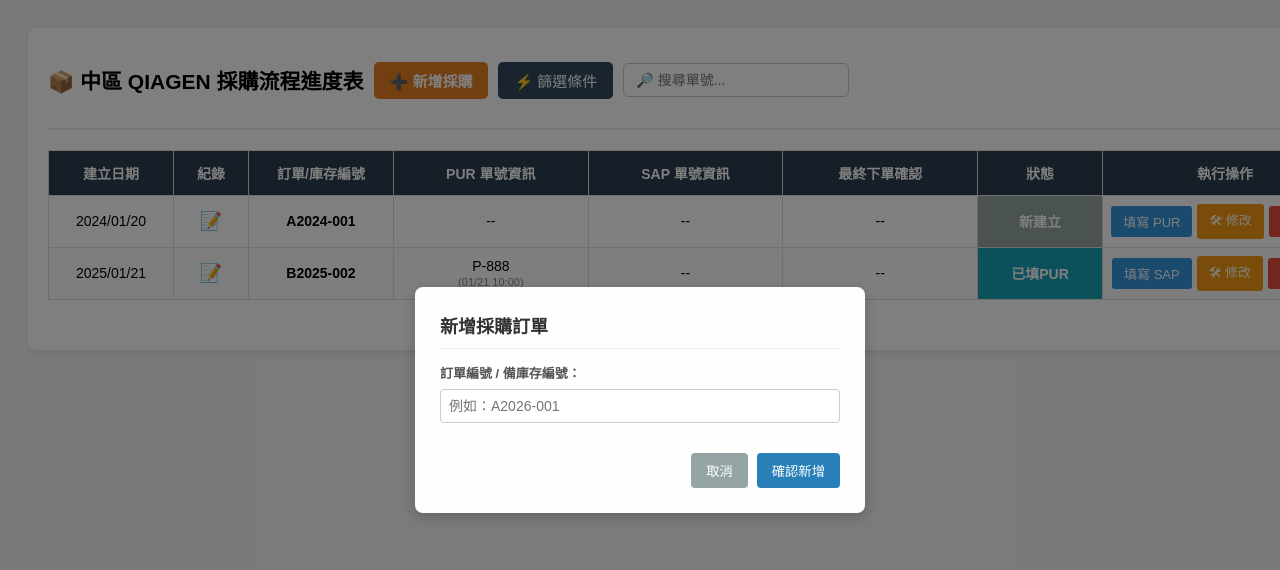
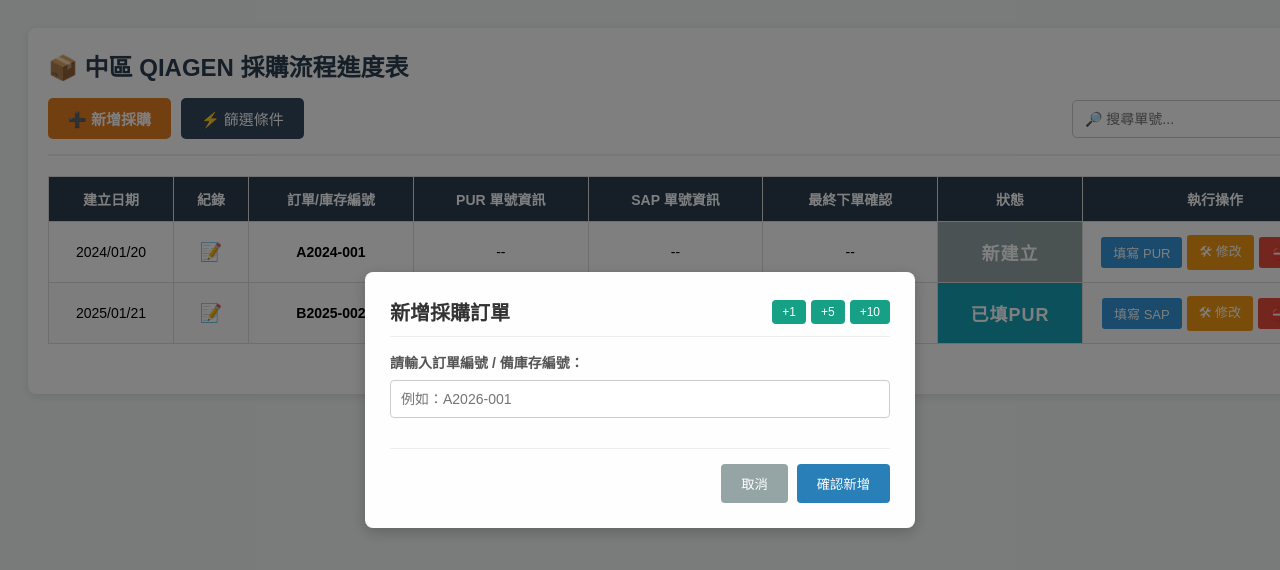
Before and after one commit to kyle8362/Beta-genotaireceive, a plain HTML site: page index.html in a window 1280 px wide. Both pictures are taken after a click on the button "➕ 新增採購". Shown: the top 570 px of the page. Drawn offline with Linux system fonts and the light colour scheme.

Commit message:
Update index.html

```diff
--- a/index.html
+++ b/index.html
@@ -8,32 +8,53 @@
         body { font-family: "Microsoft JhengHei", Arial, sans-serif; background-color: #f4f7f6; padding: 20px; font-size: 14px;}
         .container { min-width: 1300px; background: white; padding: 20px; border-radius: 8px; box-shadow: 0 2px 10px rgba(0,0,0,0.1); padding-bottom: 50px;}
 
-        /* --- 頂部工具列 --- */
-        .header-section { display: flex; justify-content: space-between; align-items: center; border-bottom: 2px solid #eee; margin-bottom: 20px; padding-bottom: 15px; }
+        /* --- 頂部區塊 (修改版：標題與操作列分開) --- */
+        .header-section {
+            display: flex;
+            flex-direction: column; /* 改為直向排列 */
+            border-bottom: 2px solid #eee;
+            margin-bottom: 20px;
+            padding-bottom: 15px;
+        }
+
+        .header-title {
+            margin: 0 0 15px 0;
+            color: #2c3e50;
+            font-size: 24px;
+        }
+
+        .toolbar-row {
+            display: flex;
+            justify-content: space-between;
+            align-items: center;
+            width: 100%;
+        }
+
         .toolbar-left { display: flex; gap: 10px; align-items: center; }
 
-        .btn-add { background-color: #e67e22; color: white; padding: 8px 16px; font-size: 15px; font-weight: bold; border-radius: 5px; border: none; cursor: pointer; display: flex; align-items: center; gap: 5px;}
+        /* 按鈕樣式 */
+        .btn-add { background-color: #e67e22; color: white; padding: 10px 20px; font-size: 15px; font-weight: bold; border-radius: 5px; border: none; cursor: pointer; display: flex; align-items: center; gap: 5px;}
         .btn-add:hover { background-color: #d35400; }
 
-        .btn-filter { background-color: #34495e; color: white; padding: 8px 16px; font-size: 15px; border-radius: 5px; border: none; cursor: pointer; display: flex; align-items: center; gap: 5px;}
+        .btn-filter { background-color: #34495e; color: white; padding: 10px 20px; font-size: 15px; border-radius: 5px; border: none; cursor: pointer; display: flex; align-items: center; gap: 5px;}
         .btn-filter:hover { background-color: #2c3e50; }
 
-        .search-box { padding: 8px 12px; border: 1px solid #ccc; border-radius: 5px; width: 200px; font-size: 14px; }
+        .search-box { padding: 10px 12px; border: 1px solid #ccc; border-radius: 5px; width: 250px; font-size: 14px; }
 
         /* --- 表格樣式 --- */
-        table { width: 100%; border-collapse: collapse; margin-top: 10px; table-layout: fixed; } /* 固定佈局確保滿版效果 */
+        table { width: 100%; border-collapse: collapse; margin-top: 10px; table-layout: fixed; }
         th { background-color: #2c3e50; color: white; padding: 12px; text-align: center; white-space: nowrap; border: 1px solid #ddd;}
         td { padding: 8px; border: 1px solid #ddd; text-align: center; vertical-align: middle; }
         tr:nth-child(even) { background-color: #fcfcfc; }
 
         /* --- 狀態欄位滿版特殊處理 --- */
         td.status-cell {
-            padding: 0 !important; /* 移除內距 */
-            height: 50px; /* 設定高度確保一致 */
+            padding: 0 !important;
+            height: 60px; /* 稍微加高以容納大字體 */
             vertical-align: middle;
         }
 
-        /* 狀態標籤 (現在是滿版區塊) */
+        /* 狀態標籤 (需求2: 文字加大) */
         .badge {
             display: flex;
             width: 100%;
@@ -41,25 +62,24 @@
             align-items: center;
             justify-content: center;
             color: white;
-            font-size: 14px;
+            font-size: 18px; /* 加大字體 */
             font-weight: bold;
             text-decoration: none;
-            /* 移除圓角以填滿 */
             border-radius: 0;
+            letter-spacing: 1px;
         }
 
-        .st-new { background-color: #95a5a6; } /* 新建立 (灰) */
-        .st-pur { background-color: #17a2b8; } /* 已填PUR (藍) */
-        .st-sap { background-color: #6f42c1; } /* 已填SAP (紫) */
-        .st-ordered { background-color: #28a745; } /* 已下單 (綠) */
-        .st-cancel { background-color: #d63031; } /* 採購取消 (紅) - 需求5 */
+        .st-new { background-color: #95a5a6; }
+        .st-pur { background-color: #17a2b8; }
+        .st-sap { background-color: #6f42c1; }
+        .st-ordered { background-color: #28a745; }
+        .st-cancel { background-color: #d63031; }
 
-        /* 取消狀態的整列樣式 */
         .row-cancelled { color: #aaa; background-color: #f0f0f0; }
         .row-cancelled strong { text-decoration: line-through; }
         .row-cancelled .timestamp { color: #bbb; }
 
-        /* --- 操作按鈕群 (強制橫排) --- */
+        /* --- 操作按鈕群 --- */
         .action-btn-group {
             display: flex;
             flex-direction: row;
@@ -83,7 +103,7 @@
 
         .timestamp { display: block; font-size: 11px; color: #888; margin-top: 2px; text-decoration: none;}
 
-        /* --- Tooltip (懸浮紀錄) --- */
+        /* --- Tooltip --- */
         .tooltip-container { position: relative; display: inline-block; cursor: pointer; color: #555; font-size: 18px; }
         .tooltip-container .tooltip-text {
             visibility: hidden; width: 320px; background-color: #333; color: #fff; text-align: left;
@@ -98,29 +118,34 @@
         }
         .tooltip-container:hover .tooltip-text { visibility: visible; opacity: 1; }
 
-        /* --- Modal (置中彈跳視窗) --- */
+        /* --- Modal --- */
         .modal-overlay {
             display: none; position: fixed; z-index: 1000; left: 0; top: 0; width: 100%; height: 100%;
             overflow: auto; background-color: rgba(0,0,0,0.5); justify-content: center; align-items: center;
         }
         .modal-box {
-            background-color: #fefefe; margin: auto; padding: 25px; border-radius: 8px; width: 400px;
+            background-color: #fefefe; margin: auto; padding: 25px; border-radius: 8px; width: 500px; /* 加寬一點 */
             box-shadow: 0 4px 15px rgba(0,0,0,0.2); animation: fadeIn 0.3s;
         }
         @keyframes fadeIn { from {opacity: 0; transform: translateY(-20px);} to {opacity: 1; transform: translateY(0);} }
 
-        .modal-title { margin-top: 0; color: #333; font-size: 18px; border-bottom: 1px solid #eee; padding-bottom: 10px; margin-bottom: 15px; font-weight: bold;}
-        .modal-body { margin-bottom: 20px; font-size: 15px; line-height: 1.6; color: #444;}
-        .modal-footer { text-align: right; }
+        .modal-title { margin-top: 0; color: #333; font-size: 20px; border-bottom: 1px solid #eee; padding-bottom: 10px; margin-bottom: 15px; font-weight: bold; display: flex; justify-content: space-between; align-items: center;}
+        .modal-body { margin-bottom: 20px; font-size: 15px; line-height: 1.6; color: #444; max-height: 60vh; overflow-y: auto;} /* 內容太長可捲動 */
+        .modal-footer { text-align: right; border-top: 1px solid #eee; padding-top: 15px;}
 
-        .modal-input, .modal-select { width: 100%; padding: 8px; margin-top: 5px; margin-bottom: 10px; box-sizing: border-box; border: 1px solid #ccc; border-radius: 4px; font-size: 14px;}
-        .modal-label { font-weight: bold; color: #555; font-size: 13px; }
+        .modal-input, .modal-select { width: 100%; padding: 10px; margin-top: 5px; margin-bottom: 10px; box-sizing: border-box; border: 1px solid #ccc; border-radius: 4px; font-size: 14px;}
+        .modal-label { font-weight: bold; color: #555; font-size: 14px; }
 
-        .btn-cancel-modal { background: #95a5a6; color: white; border: none; padding: 8px 15px; border-radius: 4px; cursor: pointer; margin-right: 5px; }
-        .btn-confirm-modal { background: #2980b9; color: white; border: none; padding: 8px 15px; border-radius: 4px; cursor: pointer; }
+        .btn-cancel-modal { background: #95a5a6; color: white; border: none; padding: 10px 20px; border-radius: 4px; cursor: pointer; margin-right: 5px; }
+        .btn-confirm-modal { background: #2980b9; color: white; border: none; padding: 10px 20px; border-radius: 4px; cursor: pointer; }
         .btn-confirm-modal:hover { background: #2471a3; }
-        .btn-danger-modal { background: #e74c3c; color: white; border: none; padding: 8px 15px; border-radius: 4px; cursor: pointer; }
+        .btn-danger-modal { background: #e74c3c; color: white; border: none; padding: 10px 20px; border-radius: 4px; cursor: pointer; }
         .btn-danger-modal:hover { background: #c0392b; }
+
+        /* 批量新增的小按鈕 */
+        .batch-btn-group { display: flex; gap: 5px; }
+        .btn-batch-add { background: #16a085; color: white; border: none; padding: 5px 10px; border-radius: 4px; cursor: pointer; font-size: 12px;}
+        .btn-batch-add:hover { background: #1abc9c; }
 
         .active-filter-tag { background: #dff9fb; color: #22a6b3; padding: 5px 10px; border-radius: 15px; font-size: 12px; margin-left: 10px; display: none;}
     </style>
@@ -129,14 +154,17 @@
 
 <div class="container">
     <div class="header-section">
-        <div class="toolbar-left">
-            <h2>📦 中區 QIAGEN 採購流程進度表</h2>
-            <button class="btn-add" onclick="openModal('add')">➕ 新增採購</button>
+        <h2 class="header-title">📦 中區 QIAGEN 採購流程進度表</h2>
 
-            <button class="btn-filter" onclick="openModal('filter')">⚡ 篩選條件</button>
-            <span id="activeFilterDisplay" class="active-filter-tag"></span>
-
-            <input type="text" id="searchInput" class="search-box" placeholder="🔎 搜尋單號..." onkeyup="renderTable()">
+        <div class="toolbar-row">
+            <div class="toolbar-left">
+                <button class="btn-add" onclick="openModal('add')">➕ 新增採購</button>
+                <button class="btn-filter" onclick="openModal('filter')">⚡ 篩選條件</button>
+                <span id="activeFilterDisplay" class="active-filter-tag"></span>
+            </div>
+            <div class="toolbar-right">
+                <input type="text" id="searchInput" class="search-box" placeholder="🔎 搜尋單號..." onkeyup="renderTable()">
+            </div>
         </div>
     </div>
 
@@ -145,12 +173,12 @@
             <tr>
                 <th style="width: 100px;">建立日期</th>
                 <th style="width: 50px;">紀錄</th>
-                <th style="width: 120px;">訂單/庫存編號</th>
+                <th style="width: 140px;">訂單/庫存編號</th>
                 <th>PUR 單號資訊</th>
                 <th>SAP 單號資訊</th>
                 <th>最終下單確認</th>
-                <th style="width: 100px;">狀態</th>
-                <th style="width: 220px;">執行操作</th>
+                <th style="width: 120px;">狀態</th>
+                <th style="width: 240px;">執行操作</th>
             </tr>
         </thead>
         <tbody id="tableBody">
@@ -160,7 +188,14 @@
 
 <div id="customModal" class="modal-overlay">
     <div class="modal-box">
-        <h3 id="modalTitle" class="modal-title">標題</h3>
+        <h3 id="modalTitle" class="modal-title">
+            <span>標題</span>
+            <div id="batchBtnContainer" class="batch-btn-group" style="display:none;">
+                <button class="btn-batch-add" onclick="addBatchInputs(1)">+1</button>
+                <button class="btn-batch-add" onclick="addBatchInputs(5)">+5</button>
+                <button class="btn-batch-add" onclick="addBatchInputs(10)">+10</button>
+            </div>
+        </h3>
         <div id="modalBody" class="modal-body"></div>
         <div class="modal-footer">
             <button class="btn-cancel-modal" onclick="closeModal()">取消</button>
@@ -196,11 +231,10 @@
     let filterYear = "All";
     let filterStatus = "All";
 
-    // helper
     function getDateStr() { const now = new Date(); return `${now.getFullYear()}/${(now.getMonth()+1).toString().padStart(2,'0')}/${now.getDate().toString().padStart(2,'0')}`; }
     function getTimeStr() { const now = new Date(); return `${(now.getMonth()+1).toString().padStart(2,'0')}/${now.getDate().toString().padStart(2,'0')} ${now.getHours().toString().padStart(2,'0')}:${now.getMinutes().toString().padStart(2,'0')}`; }
 
-    // --- 渲染表格 (核心) ---
+    // --- 渲染表格 ---
     function renderTable() {
         const tbody = document.getElementById('tableBody');
         const searchVal = document.getElementById('searchInput').value.toUpperCase();
@@ -220,12 +254,10 @@
             if (filterStatus !== "All" && item.status !== filterStatus) return;
             if (filterYear !== "All" && !item.createDate.startsWith(filterYear)) return;
 
-            // 樣式判斷
             let isCancelled = (item.status === "採購取消");
             let rowClass = isCancelled ? "row-cancelled" : "";
             let badgeClass = "";
 
-            // 需求 5: 採購取消 紅色底
             switch(item.status) {
                 case "新建立": badgeClass = "st-new"; break;
                 case "已填PUR": badgeClass = "st-pur"; break;
@@ -235,15 +267,11 @@
                 default: badgeClass = "st-new";
             }
 
-            // --- 按鈕邏輯 ---
             let buttonsHtml = "";
-
             if (isCancelled) {
-                // 需求 2: 恢復採購 改用 Modal (在 openModal 處理)
                 buttonsHtml = `<div class="action-btn-group"><button class="btn btn-restore" onclick="openModal('restore', ${index})">♻️ 恢復採購</button></div>`;
             } else {
                 let nextActionBtn = "";
-                // 流程按鈕
                 if (item.status === "新建立") {
                     nextActionBtn = `<button class="btn btn-action" onclick="openModal('fillPur', ${index})">填寫 PUR</button>`;
                 } else if (item.status === "已填PUR") {
@@ -251,31 +279,18 @@
                 } else if (item.status === "已填SAP") {
                     nextActionBtn = `<button class="btn btn-final" onclick="openModal('confirmOrder', ${index})">✅ 確認下單</button>`;
                 } else if (item.status === "已下單") {
-                    // 已下單無下一步，顯示流程結束
                     nextActionBtn = `<span style="color:#aaa; font-size:12px; padding:6px;">流程結束</span>`;
                 }
 
-                // 修改按鈕
                 let modifyBtn = `<button class="btn btn-modify" onclick="openModal('modify', ${index})">🛠 修改</button>`;
-
-                // 取消按鈕 (需求 2: 改用 Modal)
                 let cancelBtn = `<button class="btn btn-cancel-act" onclick="openModal('cancel', ${index})">⛔ 取消</button>`;
 
-                // 需求 3: 狀態為"已下單"時，依然保留 修改功能 和 取消功能
-                // 這裡將 nextActionBtn (可能是"流程結束"字樣) 和 modifyBtn 組合
-                buttonsHtml = `
-                    <div class="action-btn-group">
-                        ${nextActionBtn}
-                        ${modifyBtn}
-                        ${cancelBtn}
-                    </div>
-                `;
+                buttonsHtml = `<div class="action-btn-group">${nextActionBtn}${modifyBtn}${cancelBtn}</div>`;
             }
 
             let logText = item.logs.join("\n");
             let logHtml = `<div class="tooltip-container">📝<span class="tooltip-text">${logText}</span></div>`;
 
-            // 需求 4: 狀態格子加上 class="status-cell"
             const tr = `
                 <tr class="${rowClass}">
                     <td>${item.createDate}</td>
@@ -292,9 +307,10 @@
         });
     }
 
-    // --- Modal 控制中心 (需求 2: 全部改用 Modal) ---
+    // --- Modal 控制 ---
     const modal = document.getElementById('customModal');
-    const modalTitle = document.getElementById('modalTitle');
+    const modalTitle = document.getElementById('modalTitle').querySelector('span'); // 抓 span 標題文字
+    const batchBtnContainer = document.getElementById('batchBtnContainer'); // 抓按鈕區
     const modalBody = document.getElementById('modalBody');
     const confirmBtn = document.getElementById('modalConfirmBtn');
 
@@ -304,24 +320,44 @@
         modal.style.display = "flex";
         let item = (index !== undefined) ? mockData[index] : null;
 
-        // 重置按鈕預設樣式
         confirmBtn.style.display = "inline-block";
         confirmBtn.className = "btn-confirm-modal";
 
+        // 預設隱藏批量按鈕
+        batchBtnContainer.style.display = "none";
+
         if (action === 'add') {
             modalTitle.innerText = "新增採購訂單";
+            // 需求 3: 顯示右上角 +1 +5 +10 按鈕
+            batchBtnContainer.style.display = "flex";
+
             modalBody.innerHTML = `
-                <div class="modal-label">訂單編號 / 備庫存編號：</div>
-                <input type="text" id="mInput" class="modal-input" placeholder="例如：A2026-001">
+                <div class="modal-label">請輸入訂單編號 / 備庫存編號：</div>
+                <div id="batchInputArea">
+                    <input type="text" class="modal-input batch-field" placeholder="例如：A2026-001">
+                </div>
             `;
             confirmBtn.innerText = "確認新增";
             confirmBtn.onclick = () => {
-                const val = document.getElementById('mInput').value;
-                if(val) { addNewOrder(val); closeModal(); }
+                // 需求 3: 批量新增邏輯
+                const inputs = document.querySelectorAll('.batch-field');
+                let addedCount = 0;
+                // 反向遍歷，讓第一筆輸入的顯示在表格最上面 (因為 addNewOrder 是 unshift)
+                for (let i = inputs.length - 1; i >= 0; i--) {
+                    let val = inputs[i].value.trim();
+                    if (val) { // 自動過濾空白
+                        addNewOrder(val);
+                        addedCount++;
+                    }
+                }
+                if(addedCount === 0) {
+                     alert("請至少輸入一筆資料！");
+                     return;
+                }
+                closeModal();
             };
 
         } else if (action === 'cancel') {
-            // 需求 2: 取消採購的確認視窗
             modalTitle.innerText = "確認取消";
             modalBody.innerHTML = `
                 <div style="color: #c0392b; font-weight: bold; margin-bottom: 10px;">⚠️ 您確定要取消這筆採購嗎？</div>
@@ -329,14 +365,10 @@
                 <div style="font-size:12px; margin-top:5px; color:#666;">(取消後文字將會加上刪除線，且狀態變為紅色)</div>
             `;
             confirmBtn.innerText = "確認取消";
-            confirmBtn.className = "btn-danger-modal"; // 紅色按鈕
-            confirmBtn.onclick = () => {
-                cancelOrder(index);
-                closeModal();
-            };
+            confirmBtn.className = "btn-danger-modal";
+            confirmBtn.onclick = () => { cancelOrder(index); closeModal(); };
 
         } else if (action === 'restore') {
-            // 需求 2: 恢復採購的確認視窗
             modalTitle.innerText = "確認恢復";
             modalBody.innerHTML = `
                 <div style="color: #27ae60; font-weight: bold; margin-bottom: 10px;">♻️ 您確定要恢復這筆採購嗎？</div>
@@ -344,42 +376,25 @@
                 <div style="font-size:12px; margin-top:5px; color:#666;">(系統將自動判斷恢復到原本的進度狀態)</div>
             `;
             confirmBtn.innerText = "恢復採購";
-            confirmBtn.onclick = () => {
-                restoreOrder(index);
-                closeModal();
-            };
+            confirmBtn.onclick = () => { restoreOrder(index); closeModal(); };
 
         } else if (action === 'confirmOrder') {
             modalTitle.innerText = "最終確認";
-            modalBody.innerHTML = `
-                <div style="text-align:center; padding: 10px; font-size:16px;">
-                    確定訂單 <b>${item.id}</b> 已向原廠完成下單？<br>
-                    <span style="font-size:12px; color:red;">(此動作將標記流程為已完成)</span>
-                </div>
-            `;
+            modalBody.innerHTML = `<div style="text-align:center; padding: 10px; font-size:16px;">確定訂單 <b>${item.id}</b> 已向原廠完成下單？<br><span style="font-size:12px; color:red;">(此動作將標記流程為已完成)</span></div>`;
             confirmBtn.innerText = "確認已下單";
-            confirmBtn.onclick = () => {
-                completeOrder(index);
-                closeModal();
-            };
+            confirmBtn.onclick = () => { completeOrder(index); closeModal(); };
 
         } else if (action === 'fillPur') {
             modalTitle.innerText = `填寫 PUR 單號`;
             modalBody.innerHTML = `<div class="modal-label">PUR 單號：</div><input type="text" id="mInput" class="modal-input" value="${item.pur.val}">`;
             confirmBtn.innerText = "儲存";
-            confirmBtn.onclick = () => {
-                const val = document.getElementById('mInput').value;
-                if(val) { updateStep(index, 'pur', val); closeModal(); }
-            };
+            confirmBtn.onclick = () => { const val = document.getElementById('mInput').value; if(val) { updateStep(index, 'pur', val); closeModal(); } };
 
         } else if (action === 'fillSap') {
             modalTitle.innerText = `填寫 SAP 單號`;
             modalBody.innerHTML = `<div class="modal-label">SAP 單號：</div><input type="text" id="mInput" class="modal-input" value="${item.sap.val}">`;
             confirmBtn.innerText = "儲存";
-            confirmBtn.onclick = () => {
-                const val = document.getElementById('mInput').value;
-                if(val) { updateStep(index, 'sap', val); closeModal(); }
-            };
+            confirmBtn.onclick = () => { const val = document.getElementById('mInput').value; if(val) { updateStep(index, 'sap', val); closeModal(); } };
 
         } else if (action === 'modify') {
             modalTitle.innerText = "修改訂單資料";
@@ -389,10 +404,7 @@
                 <div class="modal-label">SAP 單號：</div> <input type="text" id="modSap" class="modal-input" value="${item.sap.val}">
             `;
             confirmBtn.innerText = "儲存修改";
-            confirmBtn.onclick = () => {
-                saveModification(index, document.getElementById('modId').value, document.getElementById('modPur').value, document.getElementById('modSap').value);
-                closeModal();
-            };
+            confirmBtn.onclick = () => { saveModification(index, document.getElementById('modId').value, document.getElementById('modPur').value, document.getElementById('modSap').value); closeModal(); };
 
         } else if (action === 'filter') {
             modalTitle.innerText = "篩選條件設定";
@@ -423,6 +435,20 @@
                 renderTable();
                 closeModal();
             };
+        }
+    }
+
+    // 需求 3: 動態增加輸入框
+    function addBatchInputs(count) {
+        const area = document.getElementById('batchInputArea');
+        for(let i=0; i<count; i++) {
+            const input = document.createElement('input');
+            input.type = 'text';
+            input.className = 'modal-input batch-field';
+            input.placeholder = '例如：A2026-001';
+            // 加一點動畫效果
+            input.style.animation = "fadeIn 0.3s";
+            area.appendChild(input);
         }
     }
 
@@ -482,18 +508,10 @@
     function restoreOrder(index) {
         const item = mockData[index];
         const timeStr = getTimeStr();
-
-        // 智慧判斷恢復狀態
-        if (item.ordered.val === "已下單") {
-            item.status = "已下單";
-        } else if (item.sap.val !== "") {
-            item.status = "已填SAP";
-        } else if (item.pur.val !== "") {
-            item.status = "已填PUR";
-        } else {
-            item.status = "新建立";
-        }
-
+        if (item.ordered.val === "已下單") { item.status = "已下單"; }
+        else if (item.sap.val !== "") { item.status = "已填SAP"; }
+        else if (item.pur.val !== "") { item.status = "已填PUR"; }
+        else { item.status = "新建立"; }
         item.logs.push(`${timeStr} - ${CURRENT_USER} - 恢復採購 (狀態: ${item.status})`);
         renderTable();
     }
```
